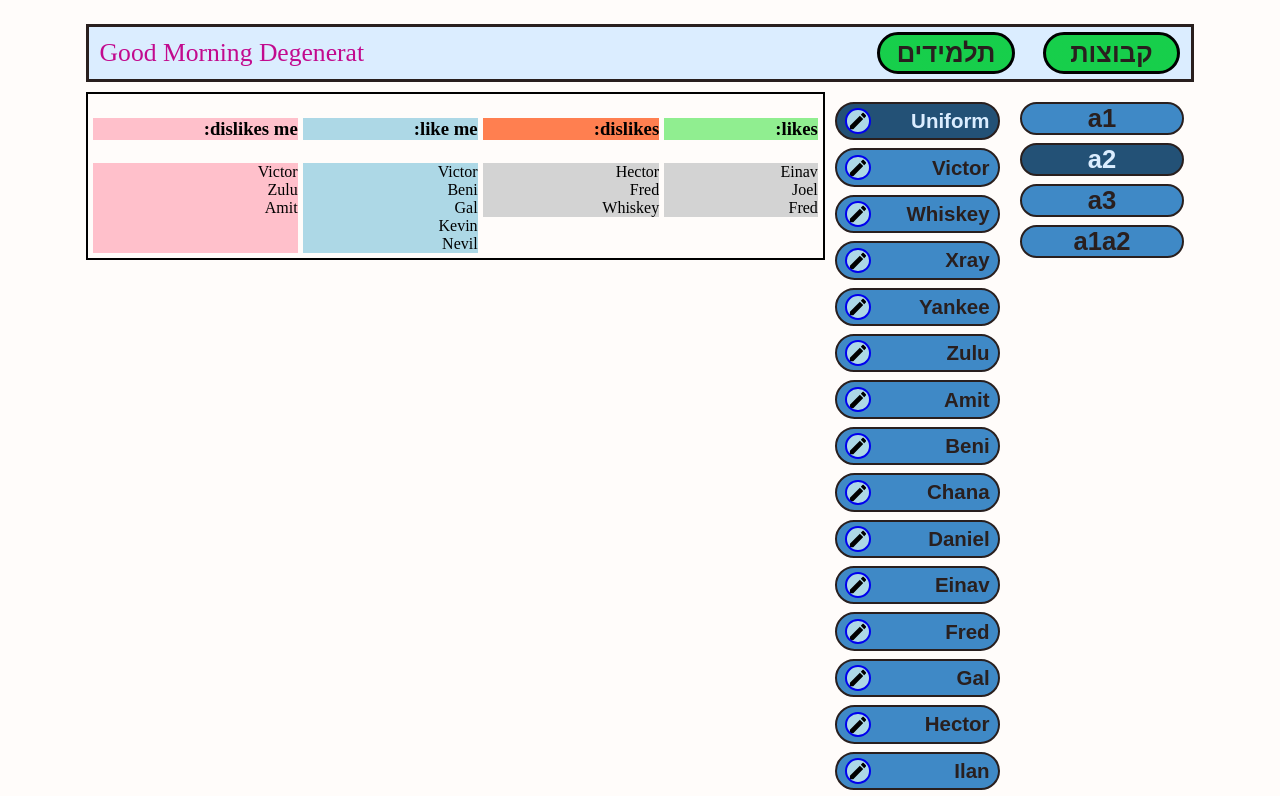
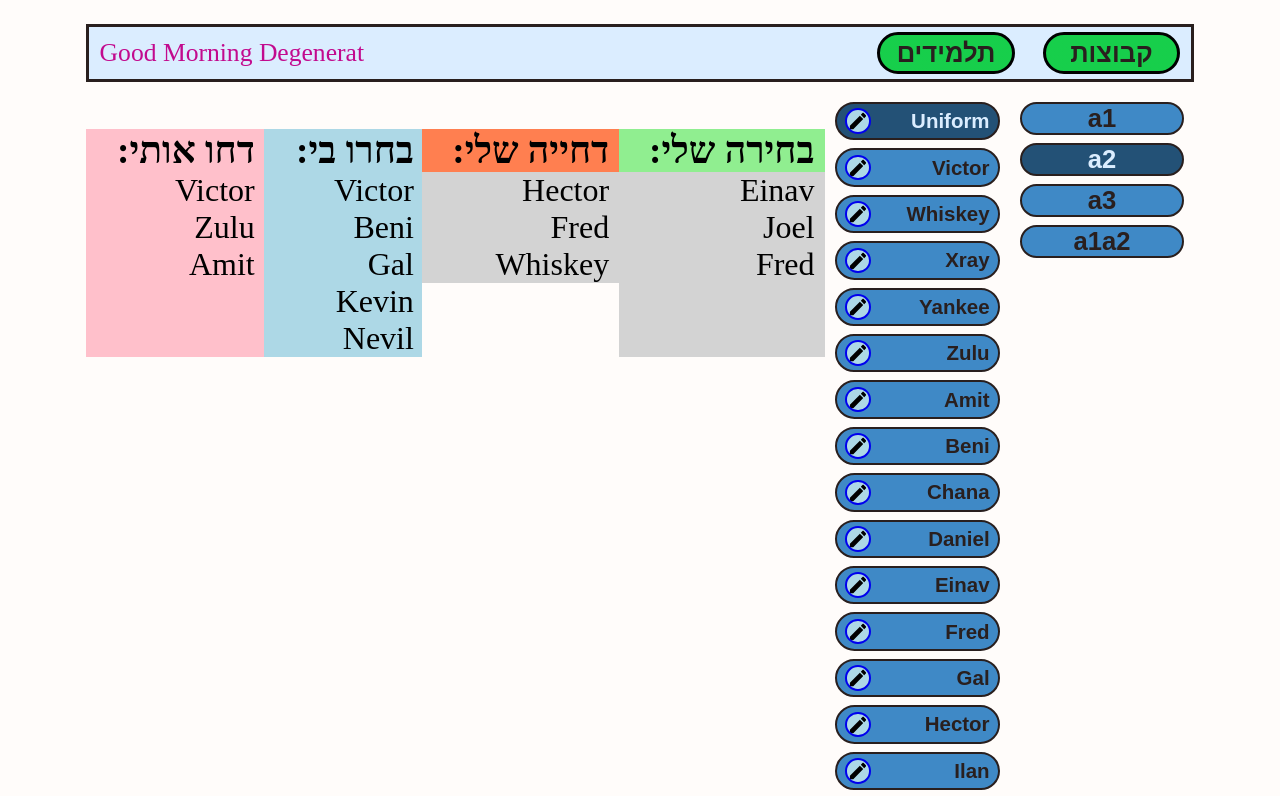
Before and after one commit to gulilo/Classroom, a React (Create React App) app: page /classroom/1/student/21 in a window 1280 px wide. Shown: the top 796 px of the page. Built offline with nearby package versions, Linux system fonts and the light colour scheme.

Commit message:
change to flex

```diff
--- a/src/Components/StudentInfo.jsx
+++ b/src/Components/StudentInfo.jsx
@@ -63,7 +63,8 @@ function StudentInfo(props) {
   return (
     <div className={Style_MainGrid.AppMainAreaOut}>
       <div className={Style_StudnetInfo.StudnetInfoGrid}>
-        <h3 className={Style_StudnetInfo.likeH}>likes: </h3>
+        <div className={Style_StudnetInfo.Container}>
+        <h3 className={Style_StudnetInfo.likeH}>בחירה שלי: </h3>
         <span className={Style_StudnetInfo.likeC}>
           {_.map(studentLikes.likeAndLikeMe, ({ id, name }) => (
             <li className={Style_StudnetInfo.LikeLike} key={id}>
@@ -81,8 +82,10 @@ function StudentInfo(props) {
             </li>
           ))}
         </span>
+        </div>
 
-        <h3 className={Style_StudnetInfo.dislikeH}>dislikes: </h3>
+        <div className={Style_StudnetInfo.Container}>
+        <h3 className={Style_StudnetInfo.dislikeH}>דחייה שלי: </h3>
         <span className={Style_StudnetInfo.dislikeC}>
           {_.map(studentLikes.dislikeAndLikeMe, ({ id, name }) => (
             <li className={Style_StudnetInfo.DislikeLike} key={id}>
@@ -100,19 +103,23 @@ function StudentInfo(props) {
             </li>
           ))}
         </span>
-
-        <h3 className={Style_StudnetInfo.RlikeH}>like me: </h3>
+        </div>
+        <div className={Style_StudnetInfo.Container}>
+        <h3 className={Style_StudnetInfo.RlikeH}>בחרו בי: </h3>
         <span className={Style_StudnetInfo.RlikeC}>
           {_.map(studentLikes.likeMe, ({ id, name }) => (
             <li key={id}> {name} </li>
           ))}
         </span>
-        <h3 className={Style_StudnetInfo.RdislikeH}>dislikes me: </h3>
+        </div>
+        <div className={Style_StudnetInfo.Container}>
+        <h3 className={Style_StudnetInfo.RdislikeH}>דחו אותי: </h3>
         <span className={Style_StudnetInfo.RdislikeC}>
           {_.map(studentLikes.dislikeMe, ({ id, name }) => (
             <li key={id}> {name} </li>
           ))}
         </span>
+        </div>
       </div>
     </div>
   );
--- a/src/cssFiles/ClassroomStyle.module.css
+++ b/src/cssFiles/ClassroomStyle.module.css
@@ -15,8 +15,6 @@ body{
 
     border-radius: 50px;
     border:var(--black) solid 2px;
-
-
 
     width: 100%;
     height: 3vw;
--- a/src/cssFiles/StudnetInfoStyle.module.css
+++ b/src/cssFiles/StudnetInfoStyle.module.css
@@ -1,29 +1,27 @@
 
 
 .StudnetInfoGrid{
-    display: grid;
-
-    grid-template-rows: auto auto;
-    grid-template-columns: repeat(4 auto);
-
-    grid-gap:   5px;
-    border-color: black;
-    border: solid;
-    border-width: 2px;
-
-    padding: 5px;
-
+    display: flex;
+    width: 100%;
+    font-size: 2rem;
 
 }
 
+.Container{
+    display: flex;
+    flex-direction: column;
+    row-gap: 0;
+    flex-grow: 1;
+    text-indent: 5%;
+}
+
 .likeH{
-    grid-row: 1;
-    grid-column: 1;
+    margin-bottom: 0;
     background-color: lightgreen;
 }
 .likeC{
-    grid-row: 2;
-    grid-column: 1;
+    background-color: lightgray;
+    height: 100%;
 }
 .LikeLike{
     background-color: lightgreen;
@@ -37,13 +35,11 @@
 
 
 .dislikeH{
-    grid-row: 1;
-    grid-column: 2;
+    margin-bottom: 0;
     background-color: coral;
 }
 .dislikeC{
-    grid-row: 2;
-    grid-column: 2;
+    height: 100%;
 }
 .DislikeLike{
     background-color: lightpink;
@@ -58,25 +54,21 @@
 
 
 .RlikeH{
-    grid-row: 1;
-    grid-column: 3;
+    margin-bottom: 0;
     background-color: lightblue;
 }
 .RlikeC{
-    grid-row: 2;
-    grid-column: 3;
+    height: 100%;
     background-color: lightblue;
 }
 
 
 
 .RdislikeH{
-    grid-row: 1;
-    grid-column: 4;
+    margin-bottom: 0;
     background-color: pink;
 }
 .RdislikeC{
-    grid-row: 2;
-    grid-column: 4;
+    height: 100%;
     background-color: pink;
 }
```
